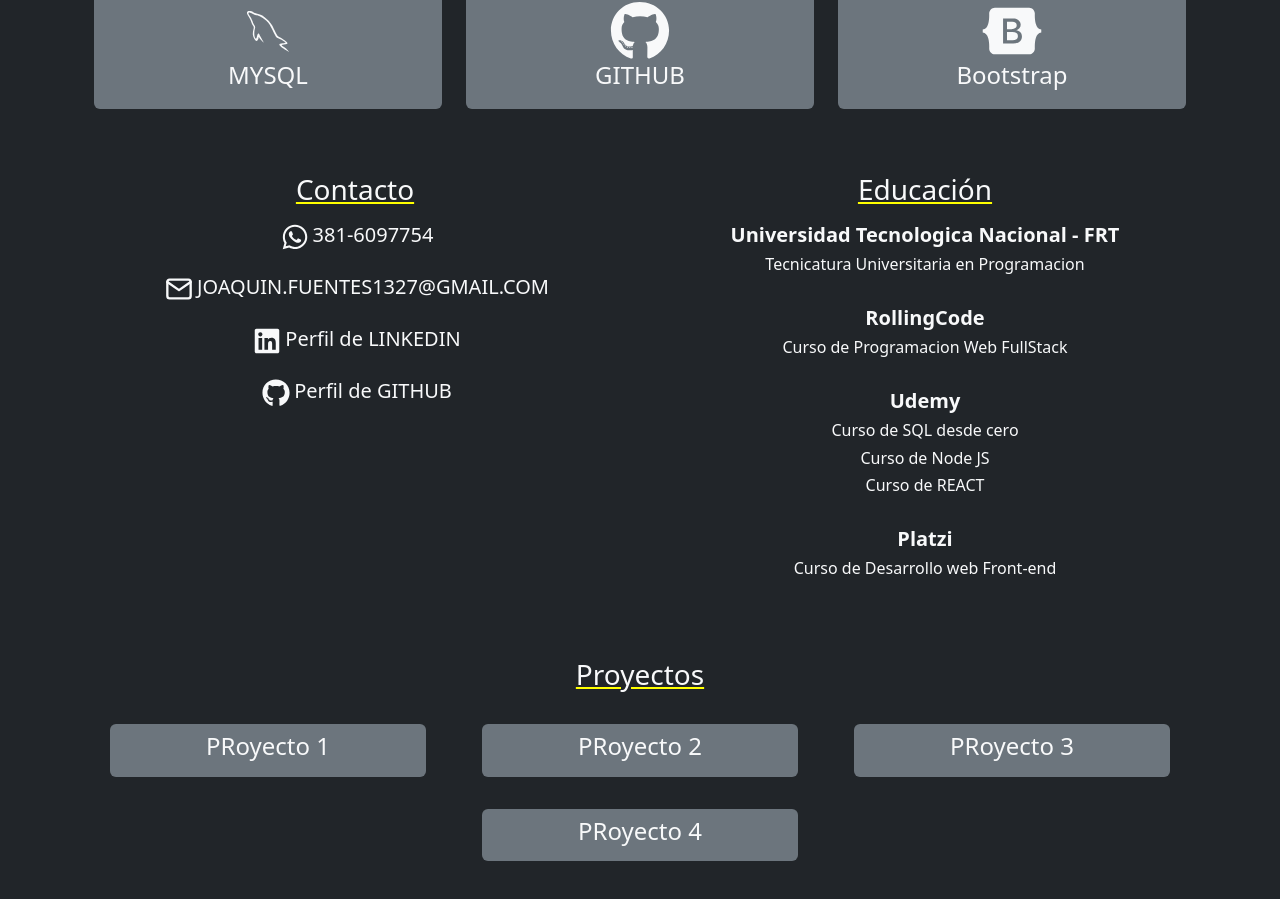
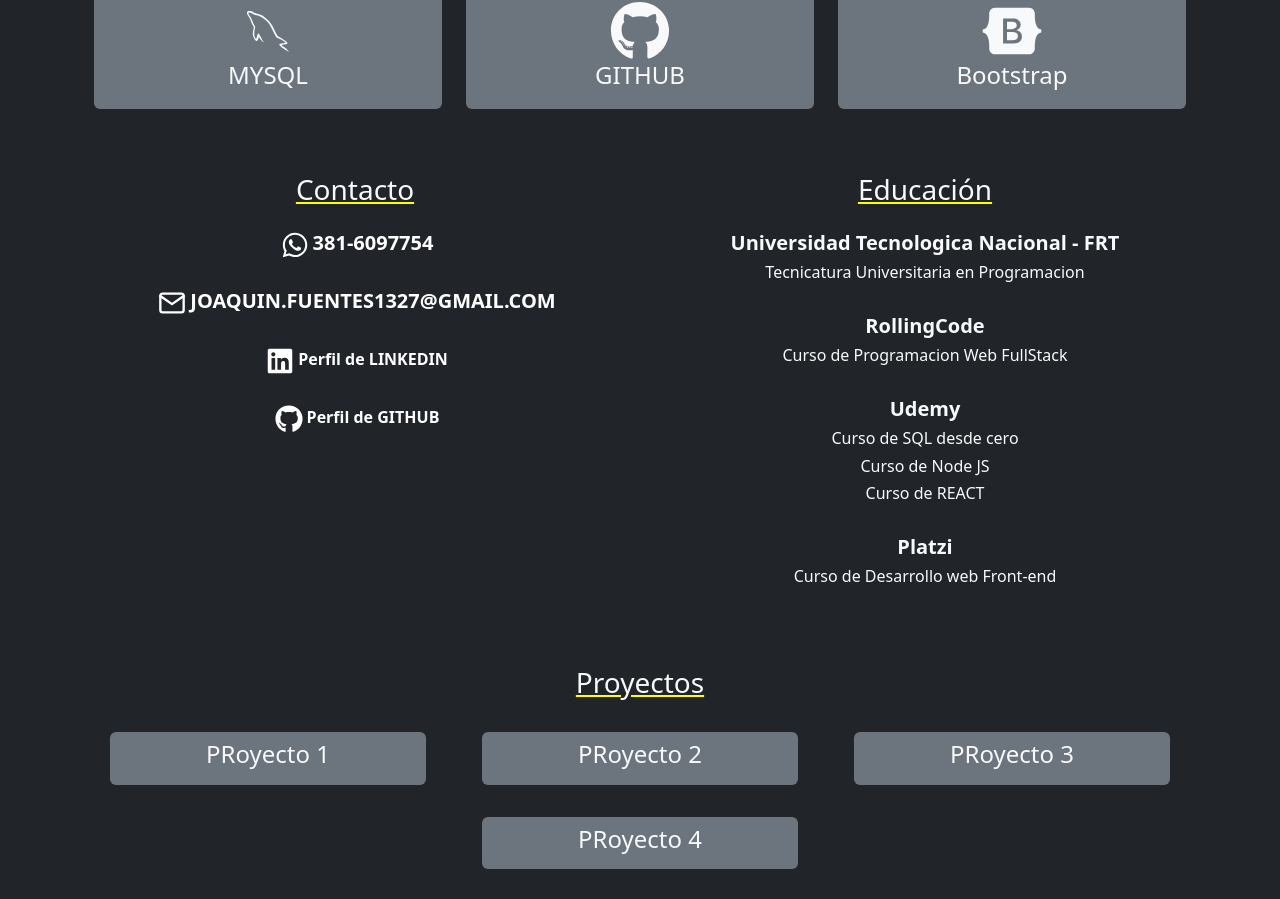
Before and after one commit to joaquin-fuentes/miportafolio, a React (Vite) app: page / in a window 1280 px wide. Shown: the part 1536-2435 px from the top of the page. Built offline with nearby package versions, Linux system fonts and the light colour scheme.

Commit message:
agregue modal para ver cv, y enlaces a linkedin y github

```diff
--- a/src/App.css
+++ b/src/App.css
@@ -67,6 +67,14 @@
   text-overflow: ellipsis;
   white-space: nowrap;
 }
+/* contacto */
+.datoContacto{
+  color: white;
+  font-weight: 600;
+  font-size: 15x;
+  text-decoration: none;
+  margin-bottom: 30px;
+}
 
 @media (max-width: 576px) {
   .portada {
--- a/src/components/views/Contacto.jsx
+++ b/src/components/views/Contacto.jsx
@@ -6,12 +6,12 @@
 
 const Contacto = () => {
     return (
-        <Container className='text-light p-4 text-center' id="contacto" >
-            <h3 className=' titulo mb-3'>Contacto</h3>
-            <h5 className='mb-4 datoContacto'> <FaWhatsapp className='fs-3 mx-1'></FaWhatsapp>381-6097754</h5>
-            <h5 className='mb-4 datoContacto'>< FiMail className='fs-3 mx-1'></FiMail>JOAQUIN.FUENTES1327@GMAIL.COM</h5>
-            <h5 className='mb-4 datoContacto'> <FaLinkedin className='fs-3 mx-1'></FaLinkedin>Perfil de LINKEDIN</h5>
-            <h5 className='mb-4 datoContacto'> <FaGithub className='fs-3 mx-1'></FaGithub>Perfil de GITHUB</h5>
+        <Container className='text-light p-4 text-center d-flex flex-column' id="contacto" >
+            <h3 className=' titulo mb-4'>Contacto</h3>
+            <h5 className='datoContacto'> <FaWhatsapp className='fs-3 mx-1'></FaWhatsapp>381-6097754</h5>
+            <h5 className='datoContacto'>< FiMail className='fs-3 mx-1'></FiMail>JOAQUIN.FUENTES1327@GMAIL.COM</h5>
+            <a href='https://www.linkedin.com/in/joaqu%C3%ADn-fuentes/' target='_blank' className=' datoContacto '> <FaLinkedin className='fs-3 mx-1'></FaLinkedin>Perfil de LINKEDIN</a>
+            <a href='https://github.com/joaquin-fuentes' target='_blank' className=' datoContacto '> <FaGithub className='fs-3 mx-1'></FaGithub>Perfil de GITHUB</a>
         </Container>
     );
 };
--- a/src/components/views/Educacion.jsx
+++ b/src/components/views/Educacion.jsx
@@ -4,7 +4,7 @@
 const Educacion = () => {
     return (
         <Container className='text-light text-center p-4' id="educacion" >
-            <h3 className=' titulo mb-3'>Educación</h3>
+            <h3 className=' titulo mb-4'>Educación</h3>
             <h5 className='fw-bold'>Universidad Tecnologica Nacional - FRT</h5>
             <h6>Tecnicatura Universitaria en Programacion</h6>
             <br />
--- a/src/components/views/SobreMi.jsx
+++ b/src/components/views/SobreMi.jsx
@@ -1,14 +1,45 @@
 import React from 'react';
-import { Container, Button } from 'react-bootstrap';
+import { Container, Button, Modal } from 'react-bootstrap';
+import imgCV from "../../assets/JoaquinFuentes-CV.png"
+
+function MyVerticallyCenteredModal(props) {
+    return (
+        <Modal
+            {...props}
+            size="lg"
+            aria-labelledby="contained-modal-title-vcenter"
+            centered
+        >
+            <Modal.Header closeButton>
+                <Modal.Title id="contained-modal-title-vcenter">
+                    CV - Joaquin Fuentes
+                </Modal.Title>
+            </Modal.Header>
+            <Modal.Body>
+                <img src={imgCV} alt="Imagen Cv de joaquin fuentes" className='w-100' />
+            </Modal.Body>
+            <Modal.Footer>
+                <Button onClick={props.onHide}>Volver</Button>
+            </Modal.Footer>
+        </Modal>
+    );
+}
+
 
 const SobreMi = () => {
+    const [modalShow, setModalShow] = React.useState(false);
+
     return (
         <Container className='text-light p-4' id='sobremi' >
             <h3 className='text-center titulo mb-3'>Sobre mí</h3>
             <h5>¿Quién soy?</h5>
             <h6>Hola! Mi nombre es Joaquin Fuentes! Tengo 29 años. Me considero un joven apasionado de la tecnologica y la programacion. <br />
-            Me gusta aprender nuevas tecnologías, solcionar problemas y adaptarme a nuevos conocimientos o lenguajes.</h6>
-            <Button variant='warning' className='my-2'>Ver CV</Button>
+                Me gusta aprender nuevas tecnologías, solcionar problemas y adaptarme a nuevos conocimientos o lenguajes.</h6>
+            <Button variant='warning' className='my-2' onClick={() => setModalShow(true)}> Ver CV </Button>
+            <MyVerticallyCenteredModal
+                show={modalShow}
+                onHide={() => setModalShow(false)}
+            />
         </Container>
     );
 };
```
Also changed, not shown: src/assets/JoaquinFuentes-CV.png (added), 1 other file (tests, documents, lock files or other folders).
